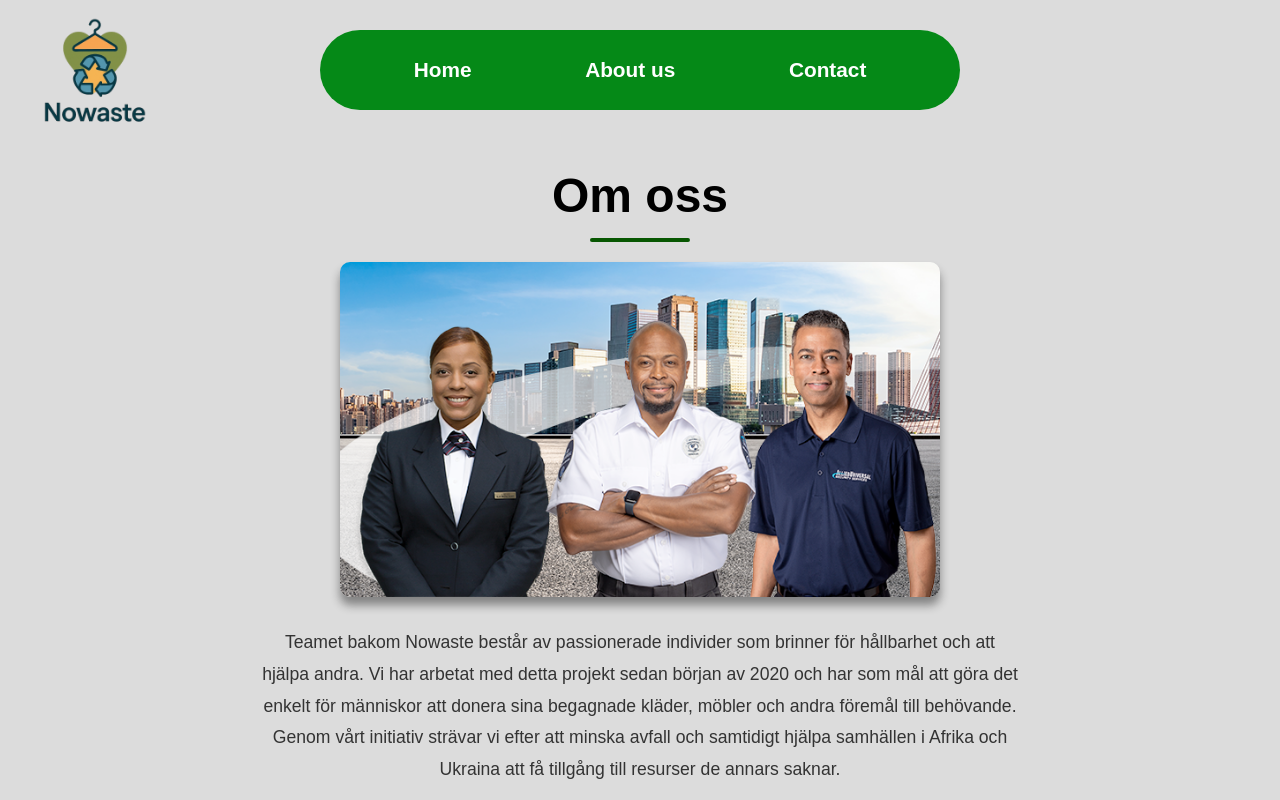
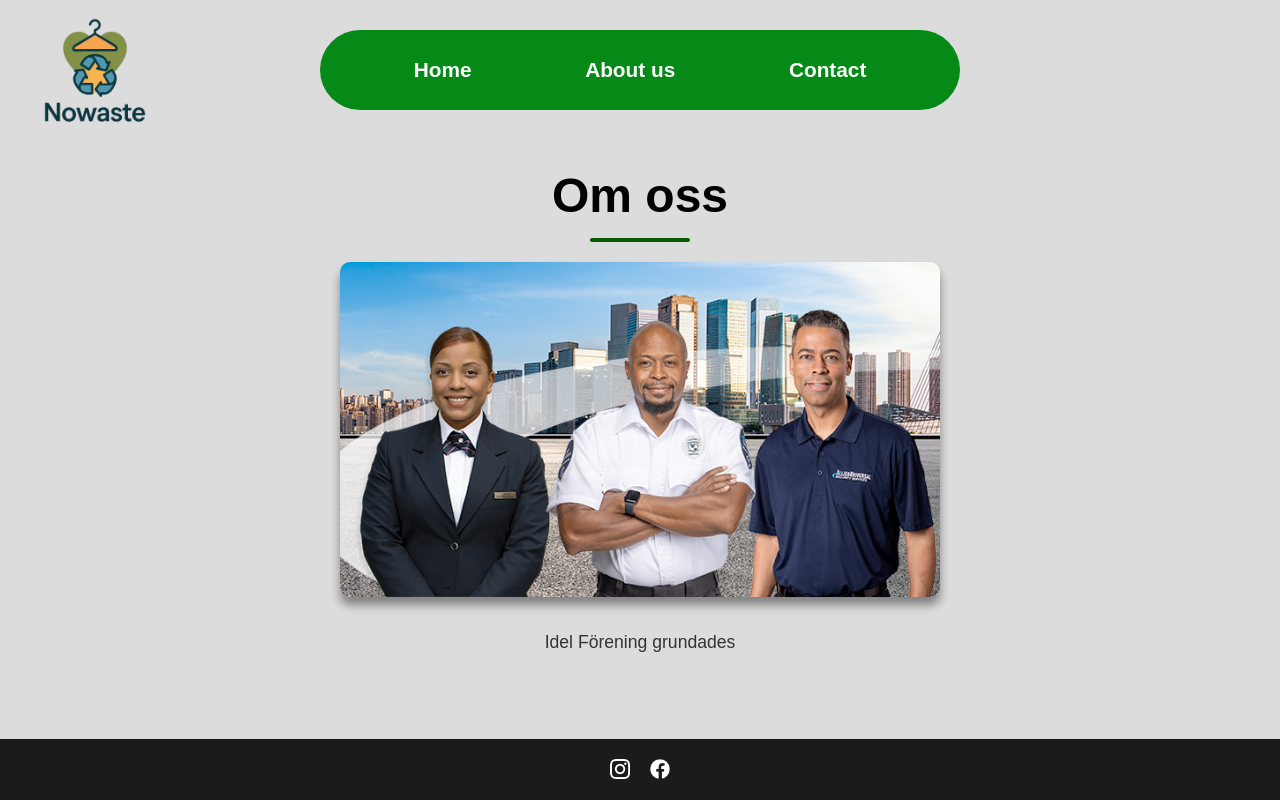
Before and after one commit to Arkanidas/NoWaste-Clothes, a Next.js app: page /About in a window 1280 px wide. Built offline with nearby package versions, Linux system fonts and the light colour scheme.

Commit message:
about us text change

```diff
--- a/src/app/About/page.tsx
+++ b/src/app/About/page.tsx
@@ -6,9 +6,7 @@
        <h3 className={styles.header}>Om oss</h3>
        <img className={styles.image} src="/about.png" alt="About Us" />
       <p className={styles.description}>
-        Teamet bakom Nowaste består av passionerade individer som brinner för hållbarhet och att hjälpa andra.
-        Vi har arbetat med detta projekt sedan början av 2020 och har som mål att göra det enkelt för människor att donera sina begagnade kläder, möbler och andra föremål till behövande.
-        Genom vårt initiativ strävar vi efter att minska avfall och samtidigt hjälpa samhällen i Afrika och Ukraina att få tillgång till resurser de annars saknar.
+        Idel Förening grundades
       </p>
     </>
   );
```
